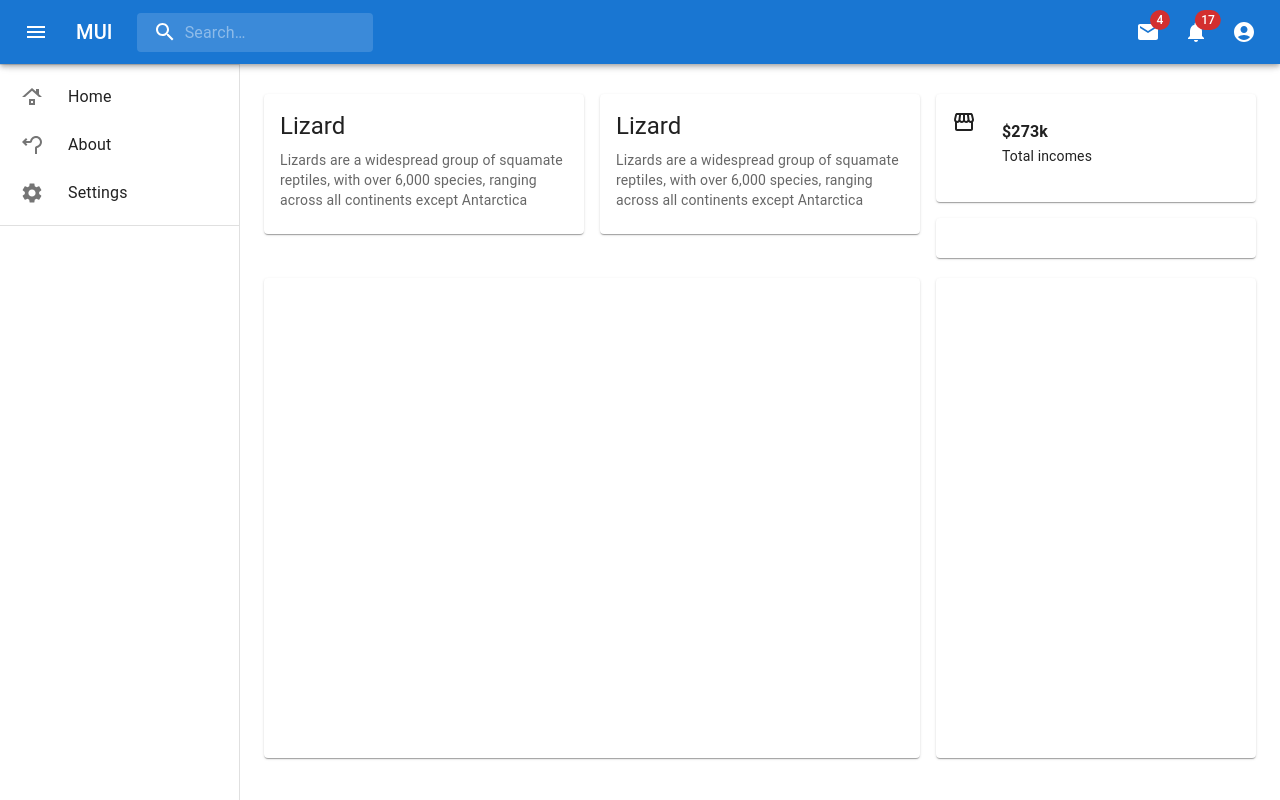
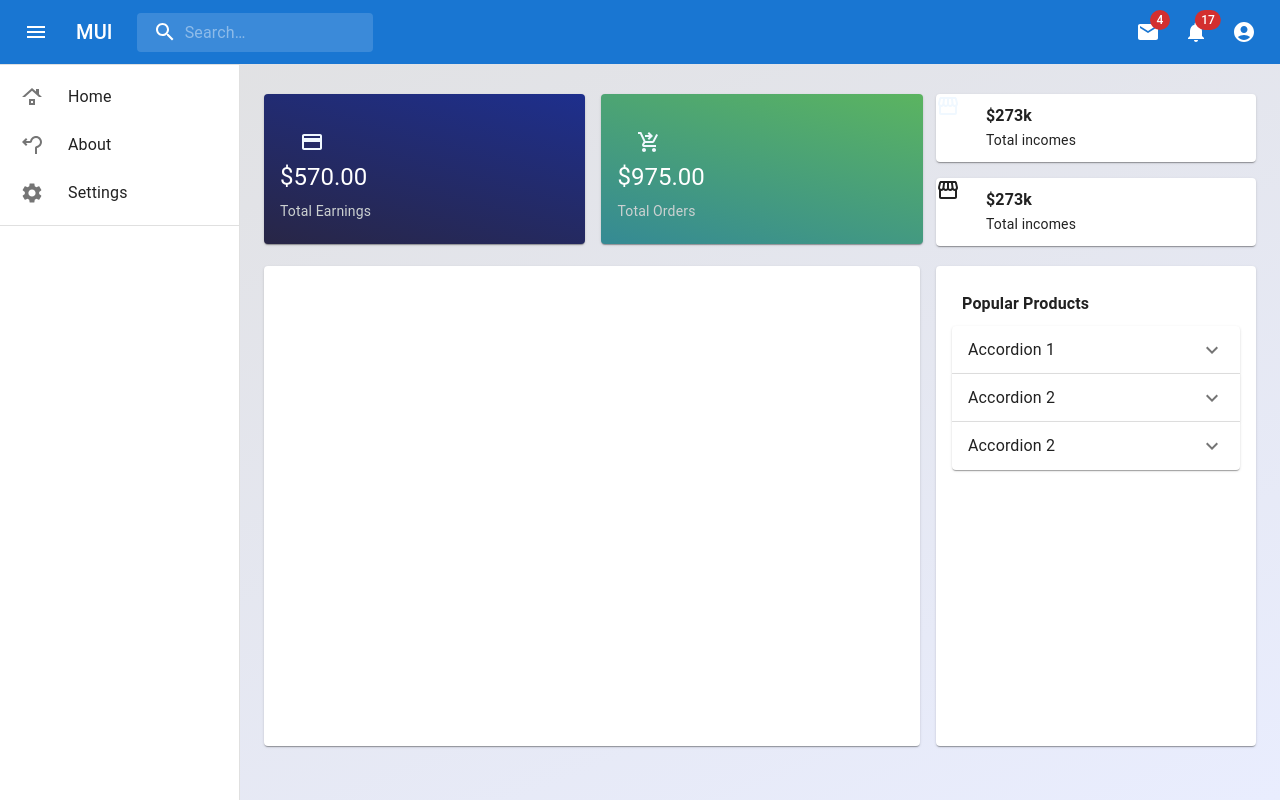
Before and after one commit to ngoiefranssen/react_dashboard_using_mui, a React (Create React App) app: page / in a window 1280 px wide. Built offline with nearby package versions, Linux system fonts and the light colour scheme.

Commit message:
Some changes

```diff
--- /dev/null
+++ b/src/view/pages/components/AccordionDash.js
@@ -0,0 +1,71 @@
+import * as React from 'react';
+import Accordion from '@mui/material/Accordion';
+import AccordionSummary from '@mui/material/AccordionSummary';
+import AccordionDetails from '@mui/material/AccordionDetails';
+import Typography from '@mui/material/Typography';
+import ExpandMoreIcon from '@mui/icons-material/ExpandMore';
+
+const AccordionDash = () => {
+  return (
+    <div>
+      <Accordion>
+        <AccordionSummary
+          expandIcon={<ExpandMoreIcon />}
+          aria-controls="panel1a-content"
+          id="panel1a-header"
+        >
+          <Typography>Accordion 1</Typography>
+        </AccordionSummary>
+        <AccordionDetails>
+          <Typography>
+            Lorem ipsum dolor sit amet, consectetur adipiscing elit. Suspendisse
+            malesuada lacus ex, sit amet blandit leo lobortis eget.
+          </Typography>
+        </AccordionDetails>
+      </Accordion>
+      <Accordion>
+        <AccordionSummary
+          expandIcon={<ExpandMoreIcon />}
+          aria-controls="panel2a-content"
+          id="panel2a-header"
+        >
+          <Typography>Accordion 2</Typography>
+        </AccordionSummary>
+        <AccordionDetails>
+          <Typography>
+            Lorem ipsum dolor sit amet, consectetur adipiscing elit. Suspendisse
+            malesuada lacus ex, sit amet blandit leo lobortis eget.
+          </Typography>
+        </AccordionDetails>
+      </Accordion>
+
+      <Accordion>
+        <AccordionSummary
+          expandIcon={<ExpandMoreIcon />}
+          aria-controls="panel2a-content"
+          id="panel2a-header"
+        >
+          <Typography>Accordion 2</Typography>
+        </AccordionSummary>
+        <AccordionDetails>
+          <Typography>
+            Lorem ipsum dolor sit amet, consectetur adipiscing elit. Suspendisse
+            malesuada lacus ex, sit amet blandit leo lobortis eget.
+          </Typography>
+        </AccordionDetails>
+      </Accordion>
+
+      {/* <Accordion disabled>
+        <AccordionSummary
+          expandIcon={<ExpandMoreIcon />}
+          aria-controls="panel3a-content"
+          id="panel3a-header"
+        >
+          <Typography>Disabled Accordion</Typography>
+        </AccordionSummary>
+      </Accordion> */}
+    </div>
+  );
+};
+
+export default AccordionDash;
--- a/src/view/pages/components/Home.js
+++ b/src/view/pages/components/Home.js
@@ -4,11 +4,15 @@ import SideNav from '../layouts/SideNav';
 import NavBar from '../layouts/NavBar';
 import '../../styles/Dash.css';
 import StorefrontIcon from '@mui/icons-material/Storefront';
+import CreditCardIcon from '@mui/icons-material/CreditCard';
+import ShoppingCartCheckoutIcon from '@mui/icons-material/ShoppingCartCheckout';
+import AccordionDash from './AccordionDash';
 // const SideNav = React.lazy(() => import('../layouts/SideNav'));
 
 const Home = () => {
   return (
     <>
+      <div className="colorbg">
         <NavBar />
         <Box height={70} />
         <Box sx={{ display: 'flex' }}>
@@ -17,27 +21,56 @@ const Home = () => {
             <Grid container spacing={2}>
               <Grid item xs={8}>
                 <Stack spacing={2} direction="row">
-                <Card sx={{ maxWidth: '49%', height: 140 }}>
+                  <Card
+                    sx={{ minWidth: '49%', height: 150 }}
+                    className="gradient"
+                  >
                     <CardContent>
-                    <Typography gutterBottom variant="h5" component="div">
-                      Lizard
+                      <div className="icon_style">
+                        <CreditCardIcon />
+                      </div>
+                      <Typography
+                        gutterBottom
+                        variant="h5"
+                        component="div"
+                        sx={{ color: '#ffffff' }}
+                      >
+                        $570.00
                       </Typography>
-                    <Typography variant="body2" color="text.secondary">
-                      Lizards are a widespread group of squamate reptiles, with
-                      over 6,000 species, ranging across all continents except
-                      Antarctica
+                      <Typography
+                        gutterBottom
+                        variant="body2"
+                        component="div"
+                        sx={{ color: '#ccd1d1' }}
+                      >
+                        Total Earnings
                       </Typography>
                     </CardContent>
                   </Card>
-                <Card sx={{ maxWidth: '49%', height: 140 }}>
+                  <Card
+                    sx={{ minWidth: '49%', height: 150 }}
+                    className="gradientlet"
+                  >
                     <CardContent>
-                    <Typography gutterBottom variant="h5" component="div">
-                      Lizard
+                      <div className="icon_style">
+                        <ShoppingCartCheckoutIcon />
+                      </div>
+
+                      <Typography
+                        gutterBottom
+                        variant="h5"
+                        component="div"
+                        sx={{ color: '#ffffff' }}
+                      >
+                        $975.00
                       </Typography>
-                    <Typography variant="body2" color="text.secondary">
-                      Lizards are a widespread group of squamate reptiles, with
-                      over 6,000 species, ranging across all continents except
-                      Antarctica
+                      <Typography
+                        gutterBottom
+                        variant="body2"
+                        component="div"
+                        sx={{ color: '#ccd1d1' }}
+                      >
+                        Total Orders
                       </Typography>
                     </CardContent>
                   </Card>
@@ -46,7 +79,7 @@ const Home = () => {
               <Grid item xs={4}>
                 <Stack spacing={2}>
                   <Card sx={{ maxWidth: 345 }}>
-                  <CardContent>
+                    {/* <CardContent> */}
                     <Stack spacing={2} direction="row">
                       <div className="icon_style">
                         <StorefrontIcon />
@@ -57,10 +90,21 @@ const Home = () => {
                         <span className="title_sub_price">Total incomes</span>
                       </div>
                     </Stack>
-                  </CardContent>
+                    {/* </CardContent> */}
                   </Card>
-                <Card sx={{ maxWidth: 345 }}>
-                  <CardContent></CardContent>
+                  <Card sx={{ maxWidth: 345 }} className="icon_style">
+                    {/* <CardContent> */}
+                    <Stack spacing={2} direction="row">
+                      <div className="icon_style_black">
+                        <StorefrontIcon />
+                      </div>
+                      <div className="allpadding">
+                        <span className="title_price">$273k</span>
+                        <br />
+                        <span className="title_sub_price">Total incomes</span>
+                      </div>
+                    </Stack>
+                    {/* </CardContent> */}
                   </Card>
                 </Stack>
               </Grid>
@@ -76,12 +120,18 @@ const Home = () => {
               </Grid>
               <Grid item xs={4}>
                 <Card sx={{ height: 60 + 'vh' }}>
-                <CardContent></CardContent>
+                  <CardContent>
+                    <div className="allpadding">
+                      <span className="title_price">Popular Products</span>
+                    </div>
+                    <AccordionDash />
+                  </CardContent>
                 </Card>
               </Grid>
             </Grid>
           </Box>
         </Box>
+      </div>
     </>
   );
 };
--- a/src/view/pages/layouts/NavBar.js
+++ b/src/view/pages/layouts/NavBar.js
@@ -166,7 +166,7 @@ const NavBar = () => {
 
   return (
     <Box sx={{ flexGrow: 1 }}>
-      <AppBar position="fixed">
+      <AppBar position="fixed" elevation={0}>
         <Toolbar>
           <IconButton
             size="large"
--- a/src/view/styles/Dash.css
+++ b/src/view/styles/Dash.css
@@ -12,4 +12,38 @@
 .icon_style {
   margin-top: 20px;
   margin-left: 20px;
+  color: aliceblue;
 }
+
+.icon_style_black {
+  margin-top: 20px;
+  margin-left: 20px;
+}
+
+.gradient {
+  background: rgb(40, 34, 74);
+  background: linear-gradient(
+    15deg,
+    rgba(40, 38, 70, 1) 0%,
+    rgba(30, 47, 141, 1) 100%
+  );
+}
+
+.gradientlet {
+  background: rgb(53, 138, 148);
+  background: linear-gradient(
+    15deg,
+    rgba(53, 138, 148, 1) 0%,
+    rgba(91, 180, 96, 1) 100%
+  );
+}
+
+.colorbg {
+  min-height: 100vb;
+  background: #ececec;
+  background: linear-gradient(
+    158deg,
+    rgb(224, 224, 224) 0%,
+    rgb(233, 237, 254) 100%
+  );
+}
```
Lines whose indentation alone changed are shown as unchanged.
